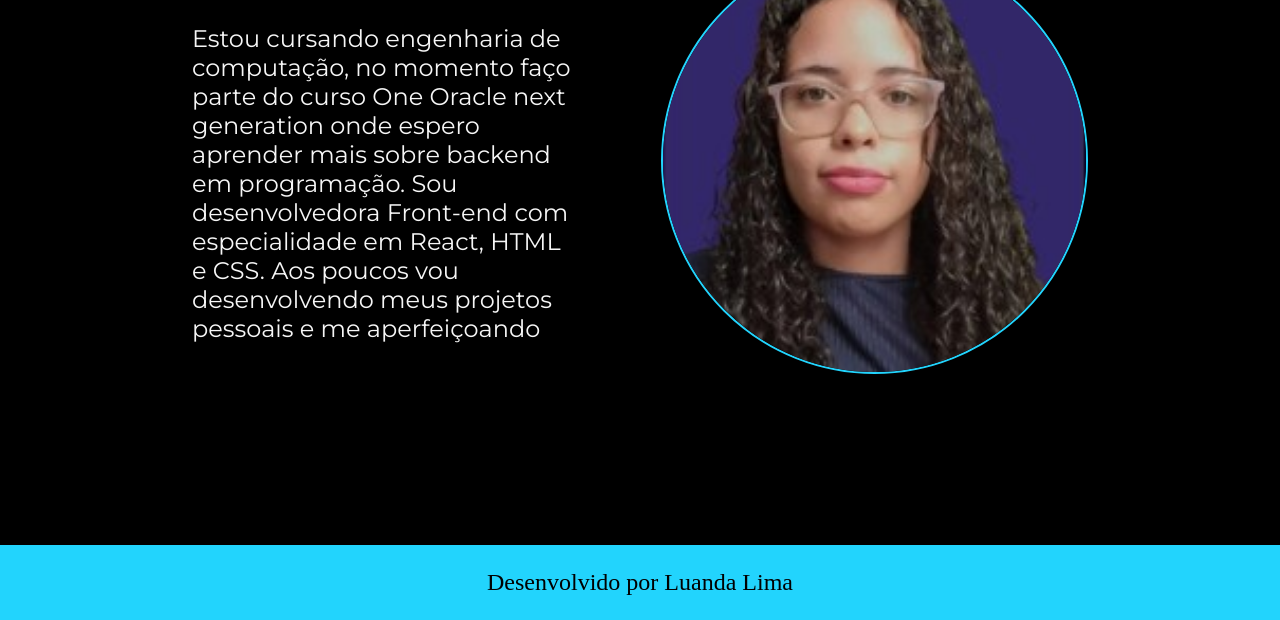
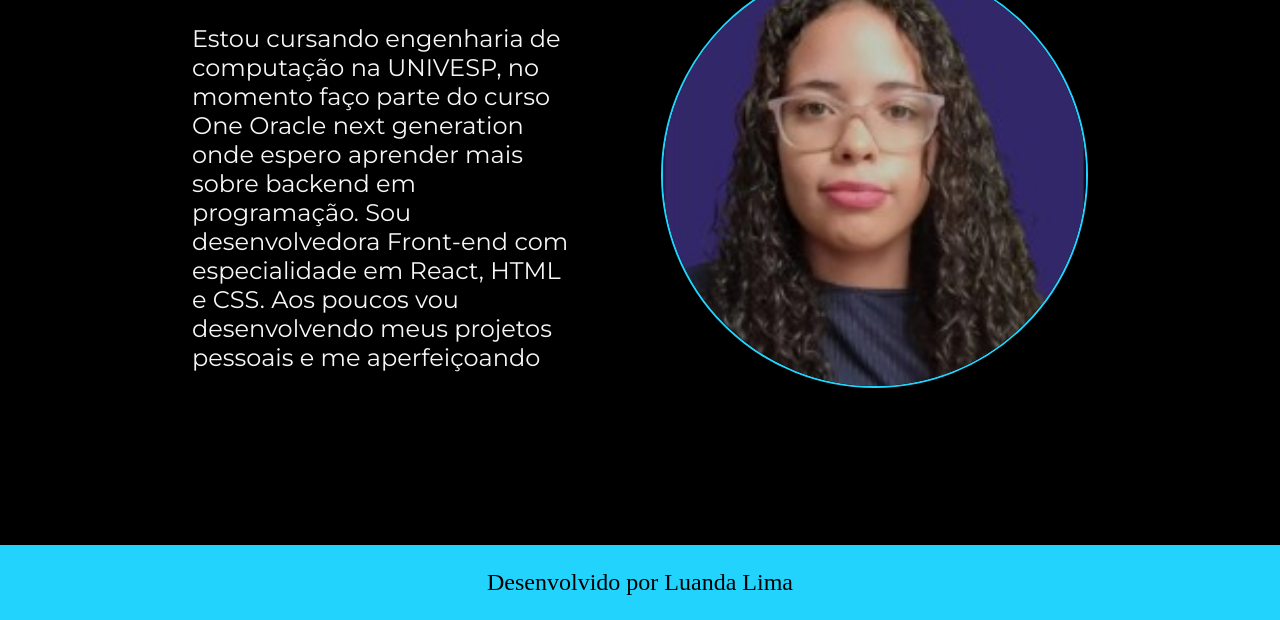
Before and after one commit to LuandaLl/Portfolio, a plain HTML site: page about.html in a window 1280 px wide. Shown: the part 180-800 px from the top of the page. Drawn offline with nearby package versions, Linux system fonts and the light colour scheme.

Commit message:
Update educational institution in about section

```diff
--- a/about.html
+++ b/about.html
@@ -16,7 +16,7 @@
     <main class ="Apresentacao">
          <section class = "Apresentacao__conteudo">
             <h1 class=" Apresentacao__conteudo_titulo">Sobre mim</h1>
-            <p class=" Apresentacao__conteudo__paragrafo">Estou cursando engenharia de computação, no momento faço parte do curso One Oracle next generation onde espero aprender mais sobre backend em programação. Sou desenvolvedora Front-end com especialidade em React, HTML e CSS. Aos poucos vou desenvolvendo meus projetos pessoais e me aperfeiçoando</p>
+            <p class=" Apresentacao__conteudo__paragrafo">Estou cursando engenharia de computação na UNIVESP, no momento faço parte do curso One Oracle next generation onde espero aprender mais sobre backend em programação. Sou desenvolvedora Front-end com especialidade em React, HTML e CSS. Aos poucos vou desenvolvendo meus projetos pessoais e me aperfeiçoando</p>
             <p class=" Apresentacao__conteudo__paragrafo"></p>
         </section>
         <img class = "Apresentacao__foto"src="./assets/foto.jpeg" alt = "Mulher de cabelo castanho cacheado, óculos rosa, usando uma camiseta azul escuro">
```
